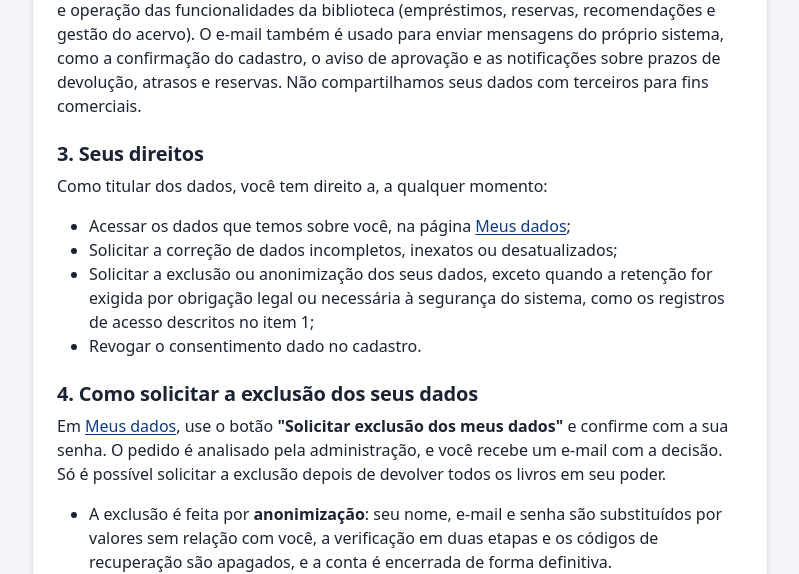
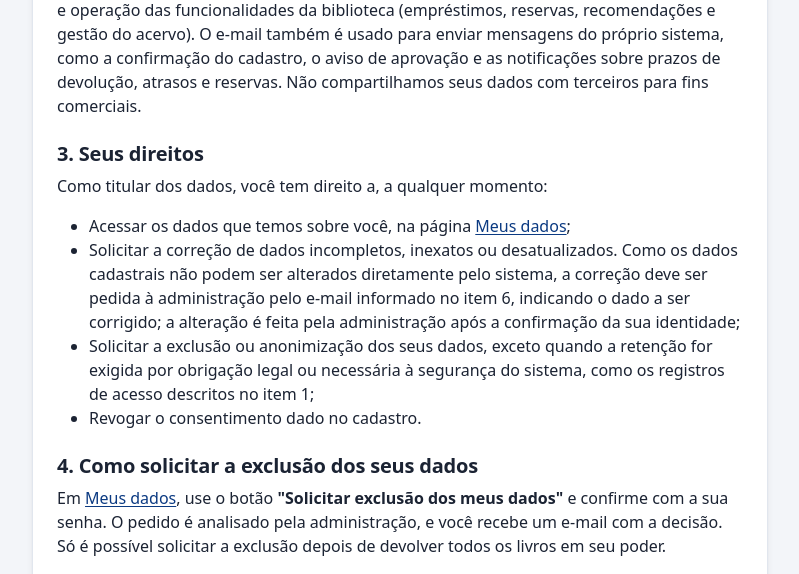
Before and after one commit to FellT430/Sistema-Web-De-Biblioteca-, a Python web app: template front/templates/politica_privacidade.html in a window 1280 px wide. Shown: the part 847-1421 px from the top of the page, without its empty margins (240-1039 px from the left). Run offline with Jinja, Linux system fonts and the light colour scheme; the template is opened without the code that fills it: most values are stand-ins (such as "Sample title", 1, 10 or a date in 2020).

Commit message:
Atualiza e-mail de contato e texto de correção de dados na política

```diff
--- a/back/config.py
+++ b/back/config.py
@@ -60,7 +60,7 @@ class Config:
     for _admin in SUPERADMINS:
         env_obrigatoria(_admin["variavel_senha"])
 
-    CONTATO_EMAIL = env("CONTATO_EMAIL", "contato@livromais.com")
+    CONTATO_EMAIL = env("CONTATO_EMAIL", "administracao.livromais@gmail.com")
 
     GOOGLE_BOOKS_API_URL = "https://www.googleapis.com/books/v1/volumes"
     GOOGLE_BOOKS_API_KEY = env("GOOGLE_BOOKS_API_KEY", "")
--- a/front/templates/politica_privacidade.html
+++ b/front/templates/politica_privacidade.html
@@ -43,7 +43,7 @@
                 <p>Como titular dos dados, você tem direito a, a qualquer momento:</p>
                 <ul>
                     <li>Acessar os dados que temos sobre você, na página <a href="{{ url_for('auth.meus_dados') }}">Meus dados</a>;</li>
-                    <li>Solicitar a correção de dados incompletos, inexatos ou desatualizados;</li>
+                    <li>Solicitar a correção de dados incompletos, inexatos ou desatualizados. Como os dados cadastrais não podem ser alterados diretamente pelo sistema, a correção deve ser pedida à administração pelo e-mail informado no item 6, indicando o dado a ser corrigido; a alteração é feita pela administração após a confirmação da sua identidade;</li>
                     <li>Solicitar a exclusão ou anonimização dos seus dados, exceto quando a retenção for exigida por obrigação legal ou necessária à segurança do sistema, como os registros de acesso descritos no item 1;</li>
                     <li>Revogar o consentimento dado no cadastro.</li>
                 </ul>
```
Also changed, not shown: 1 other file.
